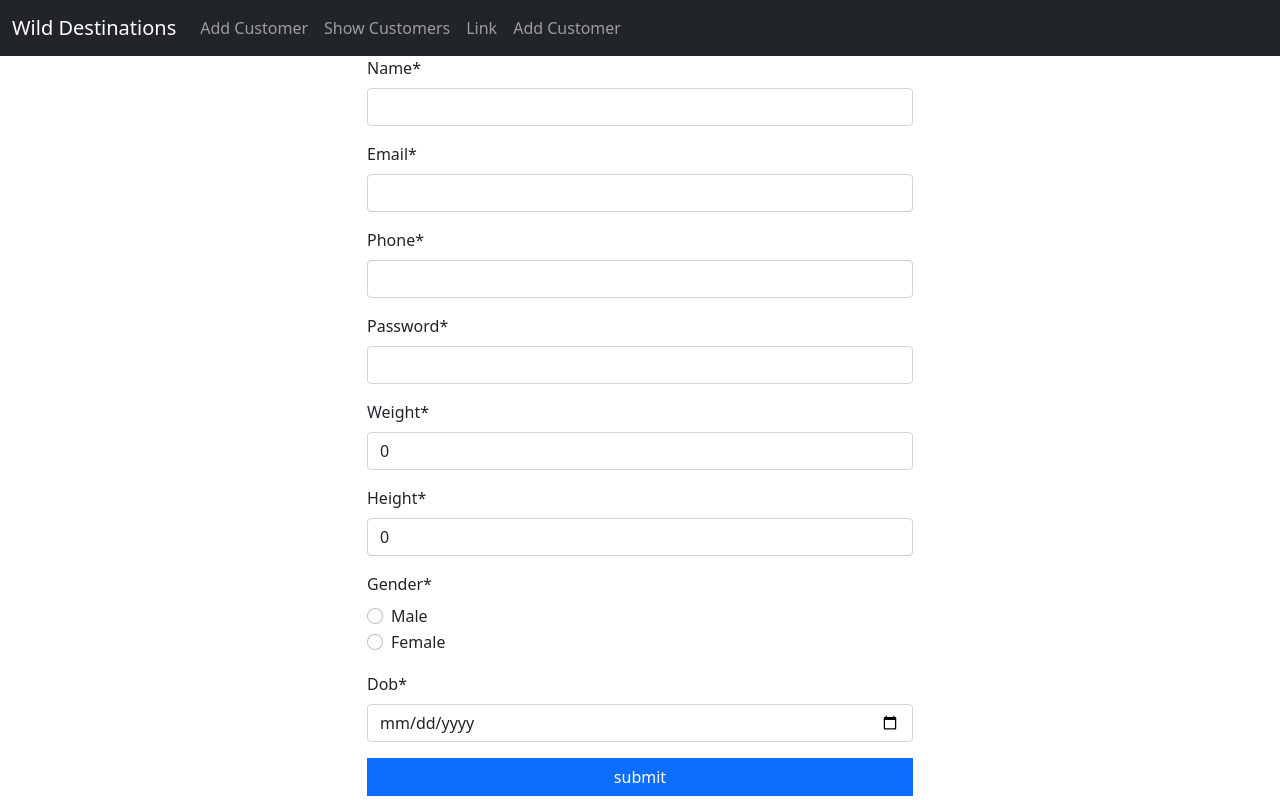
After one commit to gcmanje/django-database, a Django app: page /add in a window 1280 px wide. The commit adds this page. Run offline with Django 5.2, Linux system fonts and the light colour scheme; some libraries are stand-ins or nearby versions.

Commit message:
added content

```diff
--- a/DjangoProject4/settings.py
+++ b/DjangoProject4/settings.py
@@ -38,6 +38,8 @@ INSTALLED_APPS = [
     'django.contrib.messages',
     'django.contrib.staticfiles',
     'my_app.apps.MyAppConfig',
+    'crispy_forms',
+    'crispy_bootstrap5',
 ]
 
 MIDDLEWARE = [
@@ -122,3 +124,6 @@ STATIC_URL = 'static/'
 # https://docs.djangoproject.com/en/5.2/ref/settings/#default-auto-field
 
 DEFAULT_AUTO_FIELD = 'django.db.models.BigAutoField'
+
+CRISPY_ALLOWED_TEMPLATE_PACKS = 'bootstrap5'
+CRISPY_TEMPLATE_PACK = 'bootstrap5'
--- a/DjangoProject4/urls.py
+++ b/DjangoProject4/urls.py
@@ -21,6 +21,7 @@ from my_app import views
 
 urlpatterns = [
     path('show',views.show,name='show-page'),
+    path('add',views.add,name='add-page'),
     path('',views.home,name='home-page'),
     path('delete/<int:id>', views.delete, name='delete-page'),
     path('details/<int:id>', views.details, name='details-page'),
--- a/my_app/models.py
+++ b/my_app/models.py
@@ -10,6 +10,7 @@ class Customer(models.Model):
     weight=models.IntegerField(default=0)
     height=models.IntegerField(default=0)
     gender=models.CharField(max_length=100,default='male''female')
+    dob=models.DateField(null=True, blank=True)
 
 
 
--- /dev/null
+++ b/my_app/my_forms.py
@@ -0,0 +1,19 @@
+from django import forms
+
+from my_app.models import Customer
+
+
+class CustomerForm(forms.ModelForm):
+    password =forms.CharField(widget=forms.PasswordInput)
+    gender= forms.ChoiceField(choices=[('Male', 'Male'), ('Female', 'Female')],
+                              widget=forms.RadioSelect)
+    dob= forms.DateField(widget=forms.DateInput(attrs={'type': 'date'}))
+    class Meta:
+        model = Customer
+        fields = ['name', 'email', 'phone','password','weight' ,'height'  ,'gender','dob']
+
+
+# pip install django-crispy forms
+# pip install crispy-bootstrap
+
+# pip freeze > requirements.txt
--- a/my_app/views.py
+++ b/my_app/views.py
@@ -1,6 +1,7 @@
 from django.shortcuts import render, redirect
 
 from my_app.models import Customer
+from my_app.my_forms import CustomerForm
 
 
 # Create your views here.
@@ -22,7 +23,7 @@ def home(request):
 
 
 def show(request):
-    data=Customer.objects.all()
+    data=Customer.objects.all().order_by('-id') # select * from customers
     return render(request, 'show.html' ,{'data':data})
 
 
@@ -35,3 +36,14 @@ def delete(request,id):
 def details(request,id):
     user=Customer.objects.get(id=id)
     return render (request,'details.html',{'user':user})
+
+
+def add(request):
+    if request.method=="POST":
+        form=CustomerForm(request.POST)
+        if form.is_valid():
+            form.save()
+            return redirect('show-page')
+    else:
+        form = CustomerForm()
+    return render(request,'forms.html',{'form':form})
--- /dev/null
+++ b/templates/forms.html
@@ -0,0 +1,18 @@
+{% extends 'master.html' %}
+{% load crispy_forms_filters %}
+
+{% block content %}
+    <div class="container">
+        <div class="row justify-content-center">
+            <div class="col-sm-6">
+                <form action="/add" method="post">
+                    {% csrf_token %}
+                    {{ form | crispy }}
+                    <button class="btn btn-primary w-100 rounded-0"> submit</button>
+                </form>
+            </div>
+
+        </div>
+    </div>
+
+{% endblock %}
--- a/templates/master.html
+++ b/templates/master.html
@@ -26,6 +26,11 @@
                 <li class="nav-item">
                     <a class="nav-link" href="#">Link</a>
                 </li>
+                <li class="nav-item">
+                    <a class="nav-link" href="/add">Add Customer</a>
+                </li>
+
+
             </ul>
         </div>
     </div>
```
Also changed, not shown: db.sqlite3.
